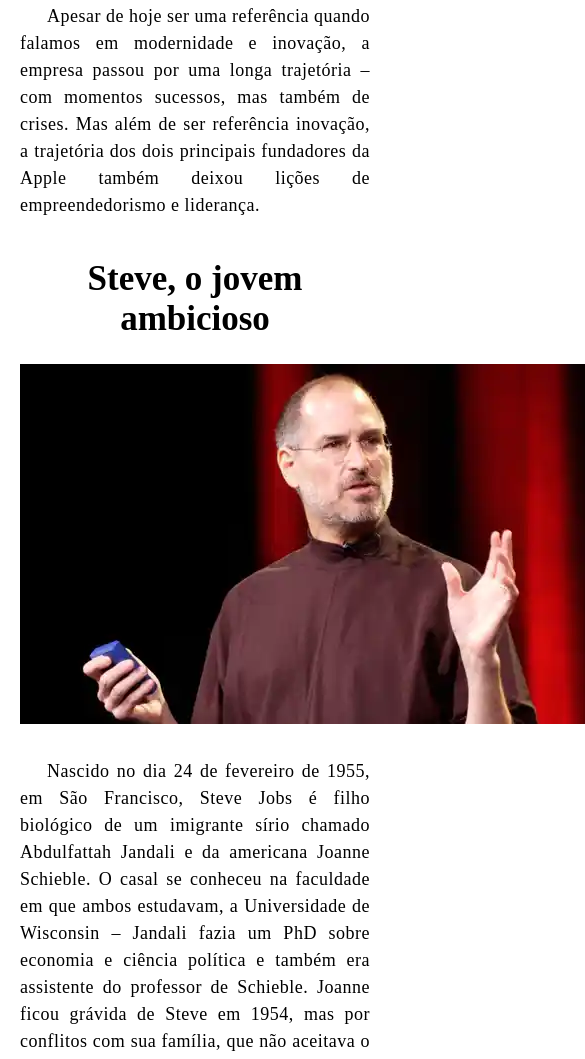
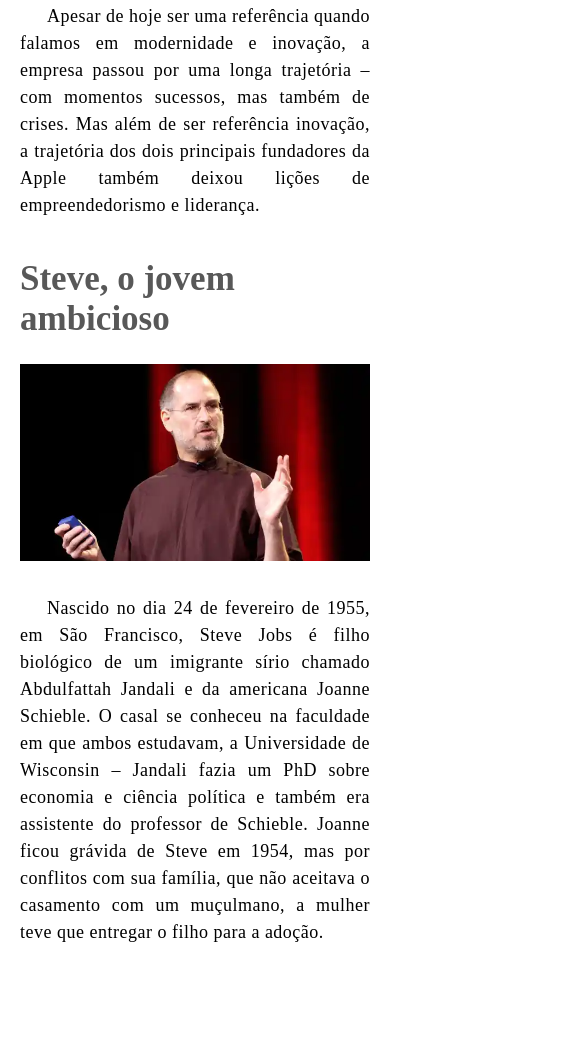
Before and after one commit to MicaelaPinheiroDS/tech-academy-desafio-modulo-v, a plain HTML site: page artigos/apple-como-uma-empresa-de-amigos-se-tornou-a-maior-do-mundo.html in a window 390 px wide. Shown: the part 2100-3159 px from the top of the page, 585 px wide, since content can reach past the window. Drawn offline with Linux system fonts and the light colour scheme.

Commit message:
adjusting responsiveness .content-media

```diff
--- a/artigos/apple-como-uma-empresa-de-amigos-se-tornou-a-maior-do-mundo.html
+++ b/artigos/apple-como-uma-empresa-de-amigos-se-tornou-a-maior-do-mundo.html
@@ -80,7 +80,7 @@
                 trajetória dos dois principais fundadores da Apple também deixou lições de empreendedorismo e liderança.
             </p>
             <h2>Steve, o jovem ambicioso</h2>
-            <div class="content-video">
+            <div class="content-media">
                 <img src="../assets/images/Steve_Jobs_05b4eb24ba.webp" alt="">
             </div>
             <p>
--- a/assets/css/artigos-style.css
+++ b/assets/css/artigos-style.css
@@ -85,23 +85,18 @@ h4{
 h2{
     margin: 4rem 0 2.5rem;
     font-size: 3.5rem;
+    color: var(--secondary-title-color);
 }
-.content-video,
-h2{
-    text-align: center;
+.content-media img,
+.content-media iframe{
+    width: 100%;
 }
 @media (max-with:1000px){
     section{
         padding: 0 2rem;
     }
-    h1{
+    h1, h2{
         font-size: 2.5rem;
-    }
-    h2{
-        font-size: 2.5rem;
-    }
-    p{
-        font-size: 1.6rem;
     }
     img{
         min-height: 30rem;
```
Also changed, not shown: artigos/nova-econmia.html (+1 -1 lines).
